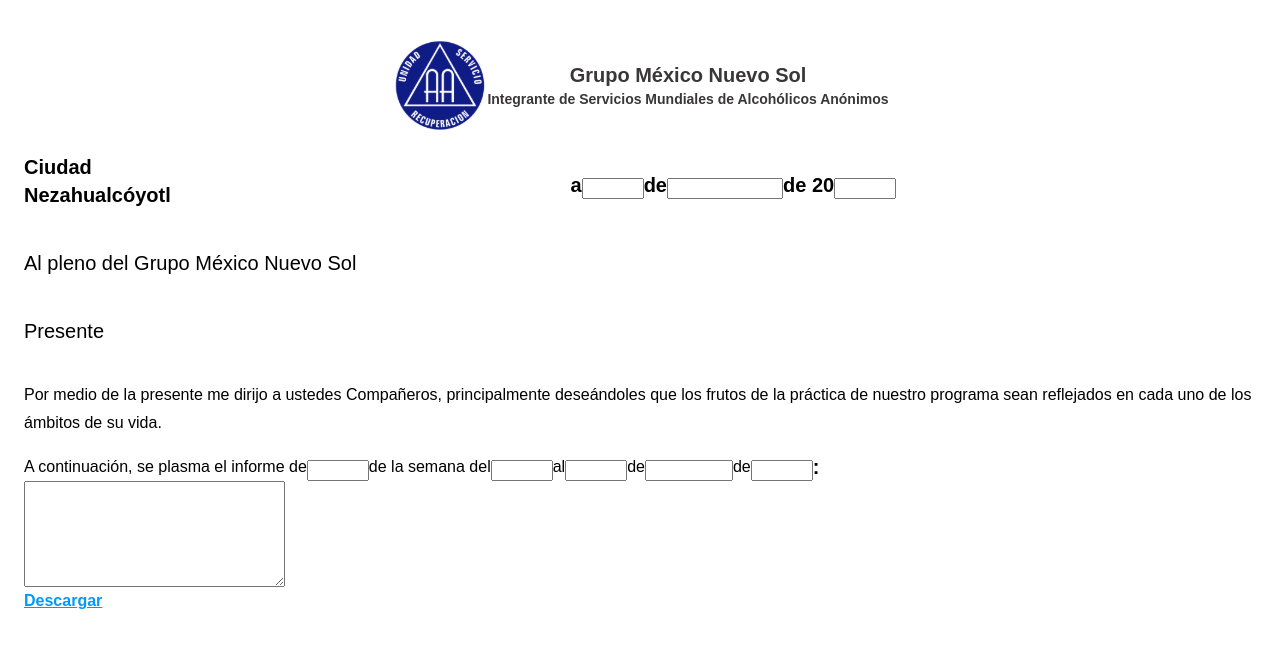
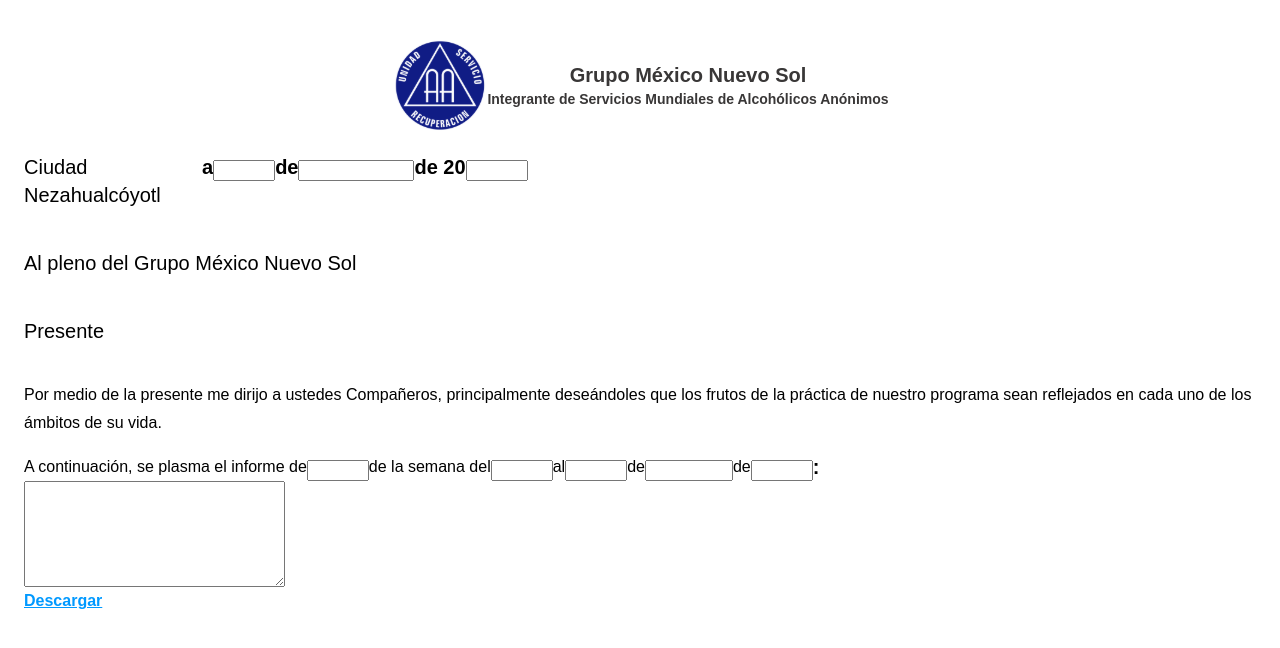
Before and after one commit to Lariicsa/minuta-aa, a Vue app: page / in a window 1280 px wide. Shown: the top 648 px of the page. Built offline with nearby package versions, Linux system fonts and the light colour scheme.

Commit message:
Fix layout

```diff
--- a/src/components/FormAA.vue
+++ b/src/components/FormAA.vue
@@ -7,10 +7,10 @@
 	const dateYear = ref(null);
 </script>
 <template>
-	<div class="flex flex-col sm:flex-row w-full items-center">
-		<p class="flex w-auto text-[16px] sm:text-[20px]">Ciudad Nezahualcóyotl</p>
+	<div class="flex w-full items-baseline">
+		<p class="flex w-[178px] text-[16px] sm:text-[20px] font-normal">Ciudad Nezahualcóyotl</p>
 		<div
-			class="flex w-full h-[36px] text-[16px] sm:text-[20px] justify-center items-end">
+			class="flex w-auto h-[36px] text-[16px] sm:text-[20px] justify-center items-end">
 			<div class="flex w-auto items-end justify-start">
 				<label>a</label>
 				<input v-model="dateDay" type="number" class="w-[54px]" />
```
